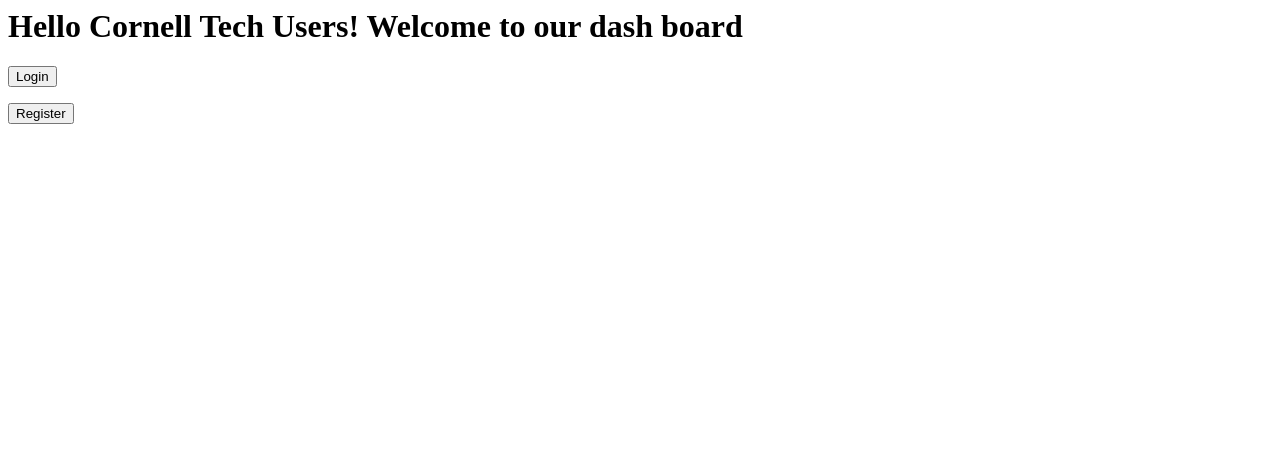
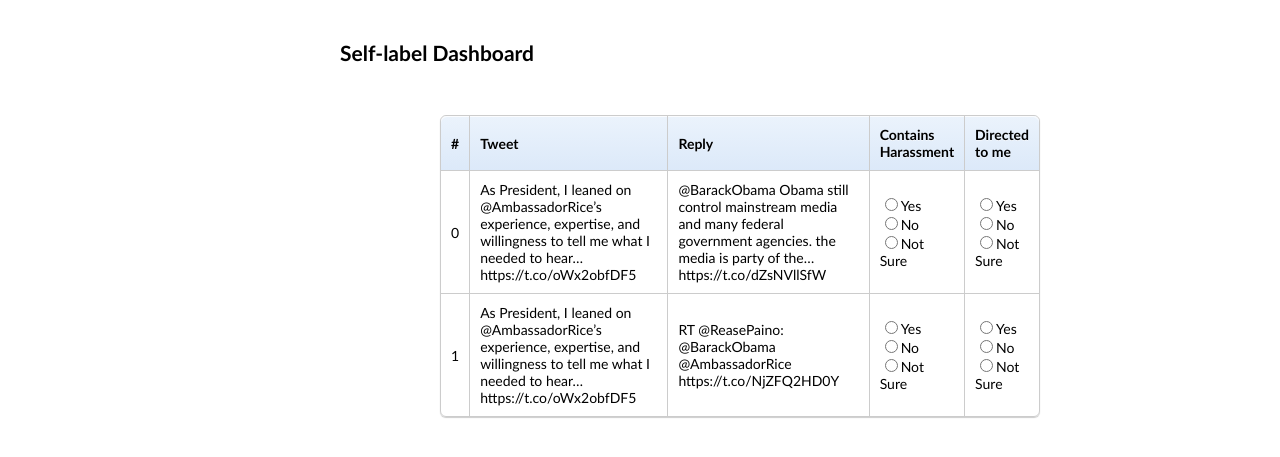
Before and after one commit to AprilSuna/TwitterDashboard, a Flask app: page / in a window 1280 px wide. Shown: the top 457 px of the page. Run offline with Flask 2, Linux system fonts and the light colour scheme.

Commit message:
april/1008

```diff
--- a/main.py
+++ b/main.py
@@ -26,7 +26,16 @@
 @app.route('/', methods=['POST', 'GET'])
 def index():
     title = 'TwitterDashboardHomePage'
-    return render_template('index.html')
+    # return render_template('index.html')
+    tweet_replies = [
+        {'tid': 1181568448004050951,
+        'context': 'As President, I leaned on @AmbassadorRice’s experience, expertise, and willingness to tell me what I needed to hear… https://t.co/oWx2obfDF5', 'hashtag': [],
+        'reply': {'uid': 1174477973879238657, 'uname': 'mpy', 'reply': '@BarackObama \nObama still control mainstream media and many federal government agencies. the media is party of the… https://t.co/dZsNVllSfW'}},
+        {'tid': 1181568448004050951, 'context': 'As President, I leaned on @AmbassadorRice’s experience, expertise, and willingness to tell me what I needed to hear… https://t.co/oWx2obfDF5', 'hashtag': [],
+        'reply': {'uid': 51639017, 'uname': 'Valerie Cartwright',
+         'reply': 'RT @ReasePaino: @BarackObama @AmbassadorRice https://t.co/NjZFQ2HD0Y'}}
+        ]
+    return render_template('dash.html', len = len(tweet_replies), result = tweet_replies)
 
 
 @app.route("/login", methods=['POST', 'GET'])
--- a/templates/dash.html
+++ b/templates/dash.html
@@ -29,24 +29,24 @@
             </td>
             <td width="8%">
                 <div class="radio">
-                    <label><input type="radio" id="Harassment" name="optradioH" value="0">Yes</label>
+                    <label><input type="radio" id="Harassment" name="optradioH"+i value="0">Yes</label>
                 </div>
                 <div class="radio">
-                    <label><input type="radio" id="Harassment" name="optradioH" value="1">No</label>
+                    <label><input type="radio" id="Harassment" name="optradioH"+i value="1">No</label>
                 </div>
                 <div class="radio">
-                    <label><input type="radio" id="Harassment" name="optradioH" value="2">Not Sure</label>
+                    <label><input type="radio" id="Harassment" name="optradioH"+i value="2">Not Sure</label>
                 </div>
             </td>
             <td width="8%">
                 <div class="radio">
-                    <label><input type="radio" id="Directed" name="optradioD" value="0">Yes</label>
+                    <label><input type="radio" id="Directed" name="optradioD"+i value="0">Yes</label>
                 </div>
                 <div class="radio">
-                    <label><input type="radio" id="Directed" name="optradioD" value="1">No</label>
+                    <label><input type="radio" id="Directed" name="optradioD"+i value="1">No</label>
                 </div>
                 <div class="radio">
-                    <label><input type="radio" id="Directed" name="optradioD" value="2">Not Sure</label>
+                    <label><input type="radio" id="Directed" name="optradioD"+i value="2">Not Sure</label>
                 </div>
             </td>
             </tr>
```
